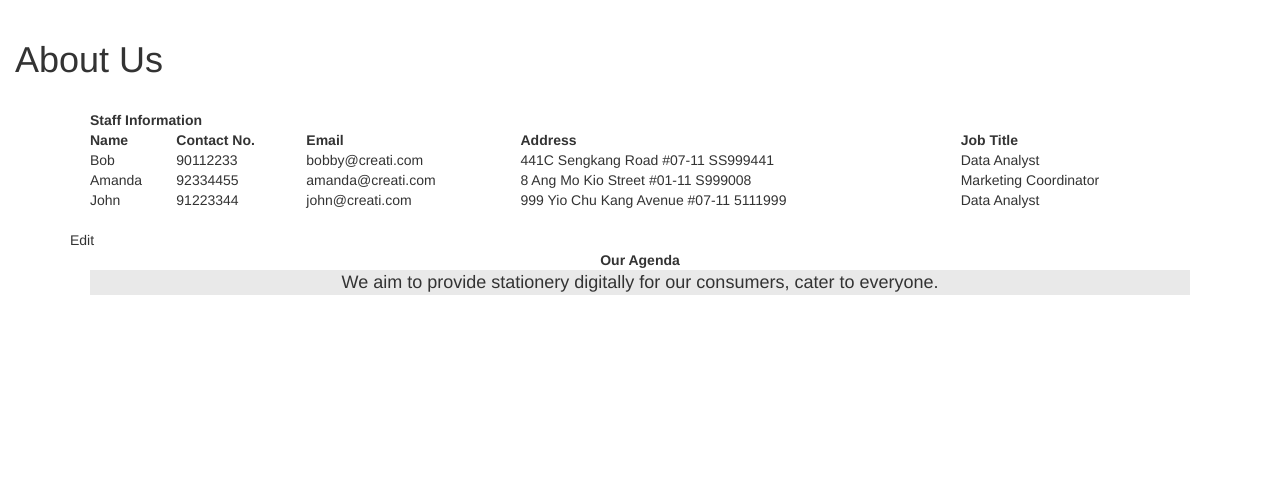
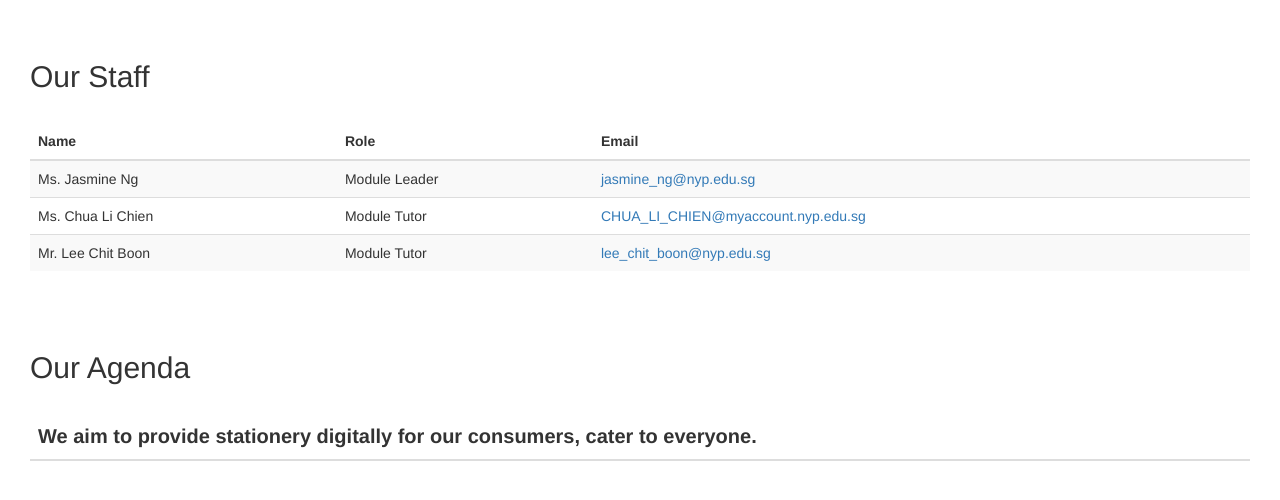
Before and after one commit to lVelixl/AppDevProject, a Flask app: page /about in a window 1280 px wide. Shown: the part 52-552 px from the top of the page. Run offline with Flask 2, Linux system fonts and the light colour scheme; lists and menus that the app fills with data are empty; some libraries are stand-ins or nearby versions.

Commit message:
Add files via upload
about file updated 7th/Dec/2019
let me know if I need to change it in a way but I'll do that after exams are over

```diff
--- a/templates/about.html
+++ b/templates/about.html
@@ -1,57 +1,172 @@
 {% extends "base.html" %}
 {% block title %}About us{% endblock %}
 {% block content %}
+
 <head>
-  <link rel="stylesheet" href="./static/about.css">
+<style>
+  .itemCat table {
+  border: 10px solid #E9E9E9;
+  font-size: 100px;
+
+  margin-right: auto;
+  width: auto;
+  background-color: #E9E9E9;}
+
+  .itemCat th {
+  font-size:25px;
+  background-color: lightgray;}
+
+  .itemCat td {
+  text-align: center;
+  border: 10px solid #E9E9E9;
+  background-color:white;
+  font-size:15px;
+  margin: auto
+  }
+
+  .itemCat img {
+  height:220px;
+  width:220px;
+  margin-left: auto;
+  margin-right: auto;
+  }
+
+  #edit {
+  text-align: center;
+  background-color: gray;
+  color:white;
+  width: 50px;
+  font-size: 15px;
+  font-weight: normal
+  }
+
+  .nothing {
+  height: 220px;
+  width: 220px;
+  background-color: lightgray
+  }
+
+  </style>
 </head>
-<h1 class="display-4">About Us</h1>
-<div class="container">
-  <div class="itemCat">
+<body>
 
-  <table style="margin-left:auto;margin-right:auto;text-align:left">
-    <th colspan=9999 style="width:1100px"> Staff Information </th>
-
-      <tr style="font-weight:bold">
-        <td> Name </td>
-        <td> Contact No. </td>
-        <td> Email </td>
-        <td> Address </td>
-        <td> Job Title </td>
+<!-- TABLE -->
+<div class="tab-content">
+  <div class="tab-pane container-fluid active" id="DIT">
+      <br>
+      <h2>Our Staff</h2>
+      <br>
+      <table class="table table-striped">
+         <thead>
+             <tr>
+                 <th>Name</th>
+                 <th>Role</th>
+                 <th>Email</th>
              </tr>
-
+        </thead>
+        <tbody>
             <tr>
-        <td> Bob </td>
-        <td> 90112233 </td>
-        <td> bobby@creati.com </td>
-        <td> 441C Sengkang Road #07-11 SS999441 </td>
-        <td> Data Analyst </td>
+                <td>Ms. Jasmine Ng</td>
+                <td>Module Leader</td>
+                <td><a href="mailto:jasmine_ng@nyp.edu.sg">jasmine_ng@nyp.edu.sg</a></td>
             </tr>
             <tr>
-        <td> Amanda </td>
-        <td> 92334455 </td>
-        <td> amanda@creati.com </td>
-        <td> 8 Ang Mo Kio Street #01-11 S999008 </td>
-        <td> Marketing Coordinator </td>
+                <td>Ms. Chua Li Chien</td>
+                <td>Module Tutor</td>
+                <td><a href="mailto:CHUA_LI_CHIEN@myaccount.nyp.edu.sg">CHUA_LI_CHIEN@myaccount.nyp.edu.sg</a></td>
             </tr>
             <tr>
-        <td> John </td>
-        <td> 91223344 </td>
-        <td> john@creati.com </td>
-        <td> 999 Yio Chu Kang Avenue #07-11 5111999 </td>
-        <td> Data Analyst </td>
+                <td>Mr. Lee Chit Boon</td>
+                <td>Module Tutor</td>
+                <td><a href="mailto:lee_chit_boon@nyp.edu.sg">lee_chit_boon@nyp.edu.sg</a></td>
             </tr>
+        </tbody>
+      </table>
+  </div>
+
+  <div class="tab-pane container fade" id="DBA">
       <br>
+      <h2>Our Staff</h2>
+      <br>
+      <table class="table table-striped">
+         <thead>
+             <tr>
+                 <th>Name</th>
+                 <th>Role</th>
+                 <th>Email</th>
+             </tr>
+        </thead>
+        <tbody>
+            <tr>
+                <td>Mr. Alvin Tay</td>
+                <td>Module Leader</td>
+                <td><a href="mailto:jasmine_ng@nyp.edu.sg">alvin_tay@nyp.edu.sg</a></td>
+            </tr>
+            <tr>
+                <td>Ms. Chua Li Chien</td>
+                <td>Module Tutor</td>
+                <td><a href="mailto:CHUA_LI_CHIEN@myaccount.nyp.edu.sg">CHUA_LI_CHIEN@myaccount.nyp.edu.sg</a></td>
+            </tr>
+        </tbody>
       </table>
+  </div>
+
+  <div class="tab-pane container fade" id="DSF">
+      <br>
+      <h2>Our Staff</h2>
+      <br>
+      <table class="table table-striped">
+         <thead>
+             <tr>
+                 <th>Name</th>
+                 <th>Role</th>
+                 <th>Email</th>
+             </tr>
+        </thead>
+        <tbody>
+            <tr>
+                <td>Ms. Jasmine Ng</td>
+                <td>Module Leader</td>
+                <td><a href="mailto:jasmine_ng@nyp.edu.sg">jasmine_ng@nyp.edu.sg</a></td>
+            </tr>
+            <tr>
+                <td>Ms. Verawaty</td>
+                <td>Module Tutor</td>
+                <td><a href="mailto:CHUA_LI_CHIEN@myaccount.nyp.edu.sg">verawaty@nyp.edu.sg</a></td>
+            </tr>
+        </tbody>
+      </table>
+  </div>
+</div>
 
   <br>
 
-  <table style="margin-left:auto;margin-right:auto;text-align:center">
-    <div id="edit" style="margin-left:auto;margin-right:auto"> Edit </div>
+<!--  <table style="margin-left:auto;margin-right:auto;text-align:center">
     <th colspan=9999 style="text-align:center"> Our Agenda </th>
       <tr>
         <td style="height:auto;width:1100px;background-color: #E9E9E9;font-size:18px">
           We aim to provide stationery digitally for our consumers, cater to everyone.
         </td>
       </tr>
+  </table> -->
+
+<div class="tab-content">
+  <div class="tab-pane container-fluid active" id="DBA">
+      <br>
+      <h2>Our Agenda</h2>
+      <br>
+      <table class="table table-striped">
+         <thead>
+             <tr>
+                 <th style="font-size:20px">We aim to provide stationery digitally for our consumers, cater to everyone.</th>
+             </tr>
+        </thead>
       </table>
+  </div>
+</div>
+
+      <br><br><br>
+
+</body>
+
 {% endblock %}
```
Lines whose indentation alone changed are shown as unchanged.
